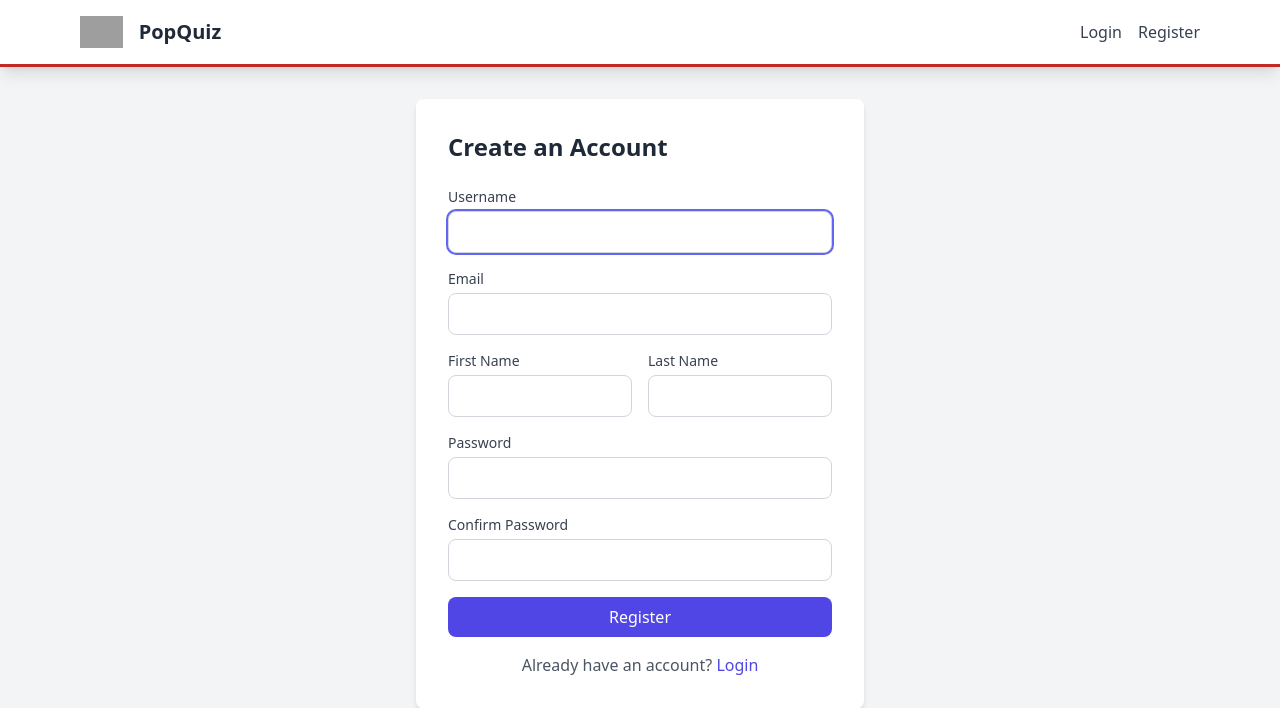
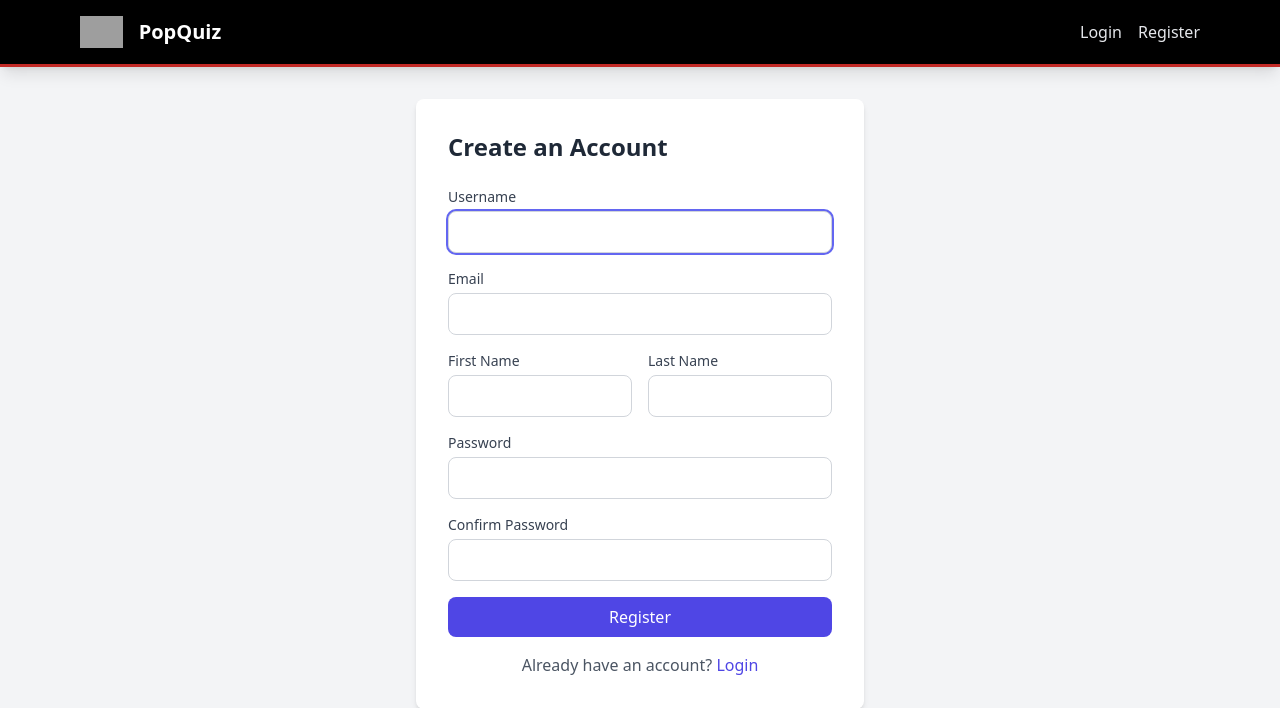
Before and after one commit to chnm/popquiz, a Django app: page /accounts/register/ in a window 1280 px wide. Shown: the top 708 px of the page. Run offline with Django 5.2, Linux system fonts and the light colour scheme; some libraries are stand-ins or nearby versions; grey boxes are pictures that could not be loaded.

Commit message:
Change header to black background with white text
Update navigation bar:
- Background: Change from white to black
- PopQuiz title: Change to white
- User name: gray-300
- Links: gray-200 with white hover
- Maintain red bottom border accent

Co-Authored-By: Claude Sonnet 4.5 <noreply@anthropic.com>

```diff
--- a/templates/base.html
+++ b/templates/base.html
@@ -7,26 +7,26 @@
     <script src="https://cdn.tailwindcss.com"></script>
 </head>
 <body class="bg-gray-100 min-h-screen">
-    <nav class="bg-white shadow-lg" style="border-bottom: 3px solid rgb(195, 42, 38);">
+    <nav class="bg-black shadow-lg" style="border-bottom: 3px solid rgb(195, 42, 38);">
         <div class="max-w-6xl mx-auto px-4">
             <div class="flex justify-between items-center py-4">
                 <div class="flex items-center space-x-4">
                     <a href="https://rrchnm.org/" target="_blank" rel="noopener noreferrer">
                         <img src="https://rrchnm.org/wp-content/uploads/2022/07/RRCHNM-logo-whiteBG-v2.png" alt="RRCHNM Logo" class="h-8">
                     </a>
-                    <a href="{% url 'home' %}" class="text-xl font-bold text-gray-800">PopQuiz</a>
+                    <a href="{% url 'home' %}" class="text-xl font-bold text-white">PopQuiz</a>
                 </div>
                 <div class="flex items-center space-x-4">
                     {% if user.is_authenticated %}
-                        <span class="text-gray-600">{{ user.first_name }} {{ user.last_name }}</span>
-                        <a href="{% url 'profile' user.username %}" class="text-gray-700 hover:text-gray-900">My Profile</a>
+                        <span class="text-gray-300">{{ user.first_name }} {{ user.last_name }}</span>
+                        <a href="{% url 'profile' user.username %}" class="text-gray-200 hover:text-white">My Profile</a>
                         <form method="post" action="{% url 'logout' %}" class="inline">
                             {% csrf_token %}
-                            <button type="submit" class="text-gray-700 hover:text-gray-900">Logout</button>
+                            <button type="submit" class="text-gray-200 hover:text-white">Logout</button>
                         </form>
                     {% else %}
-                        <a href="{% url 'login' %}" class="text-gray-700 hover:text-gray-900">Login</a>
-                        <a href="{% url 'register' %}" class="text-gray-700 hover:text-gray-900">Register</a>
+                        <a href="{% url 'login' %}" class="text-gray-200 hover:text-white">Login</a>
+                        <a href="{% url 'register' %}" class="text-gray-200 hover:text-white">Register</a>
                     {% endif %}
                 </div>
             </div>
```
